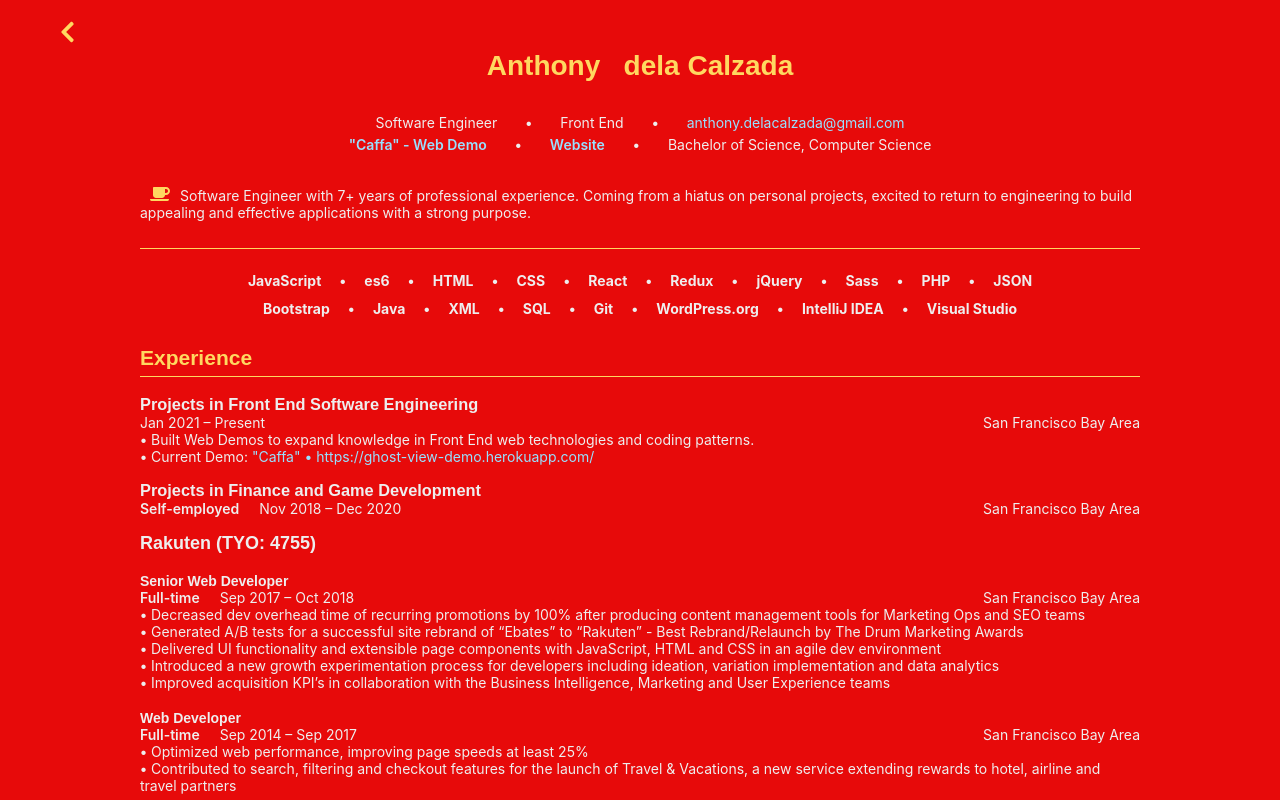
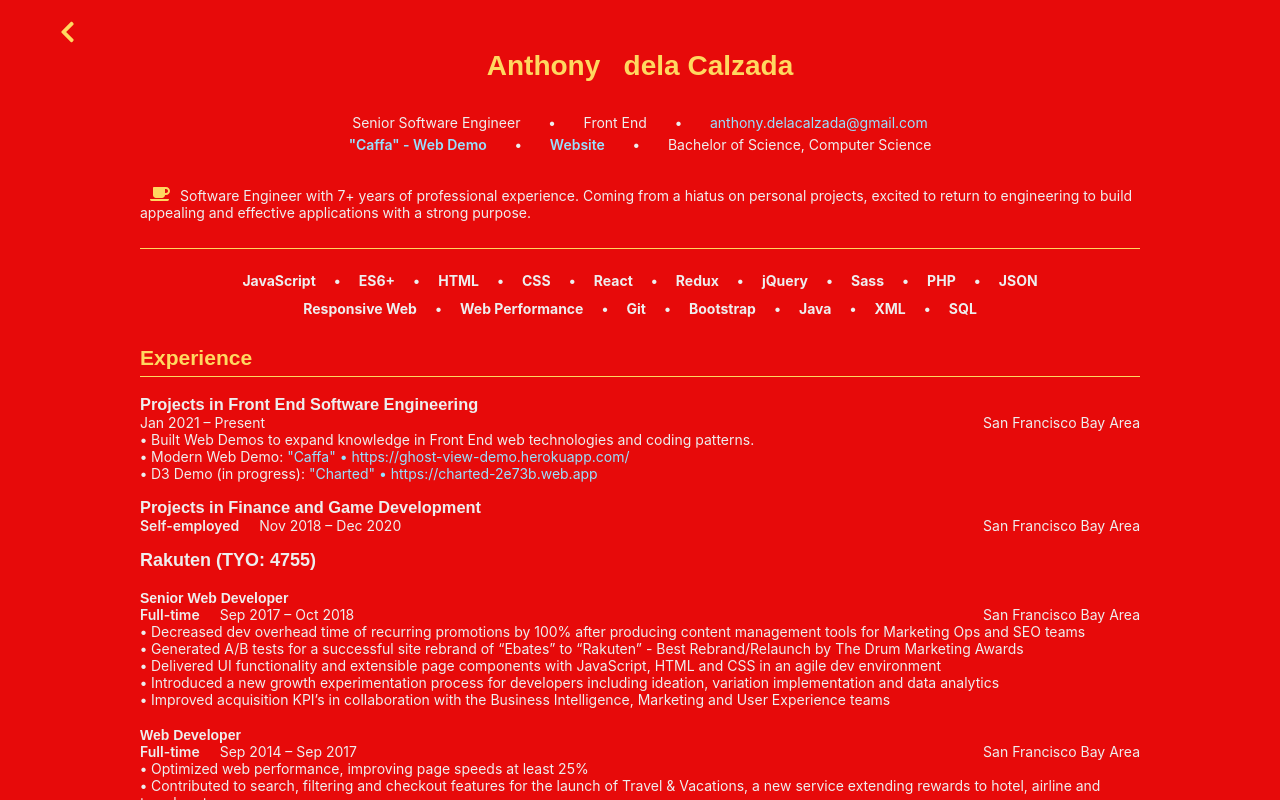
Before and after one commit to anthdclz/anthonymcmlxi, a React (Create React App) app: page /resume in a window 1280 px wide. Shown: the top 800 px of the page. Built offline with nearby package versions, Linux system fonts and the light colour scheme; what webfontloader would draw is missing.

Commit message:
Adjust Res Title, Skills and Experience

```diff
--- a/src/components/resume/resume.component.jsx
+++ b/src/components/resume/resume.component.jsx
@@ -14,7 +14,7 @@ class Resume extends React.Component {
                     <h1>Anthony&nbsp;&nbsp;&nbsp;dela Calzada</h1>
                     <div className='r-hdr-content'>
                         <div className='mob-hidden'>
-                            <span className='r-hdr-item'>Software Engineer</span>
+                            <span className='r-hdr-item'>Senior Software Engineer</span>
                             <span className='fw-sb'>•</span>
                             <span className='r-hdr-item'>Front End</span>
                             <span className='fw-sb'>•</span>
--- a/src/components/resume/resume.styles.scss
+++ b/src/components/resume/resume.styles.scss
@@ -53,5 +53,9 @@
             display: flex;
             justify-content: space-between;
         }
+
+        ::-webkit-scrollbar {
+            display: none;
+        }
     }
 }
--- a/src/components/resume/sub-exp.component.jsx
+++ b/src/components/resume/sub-exp.component.jsx
@@ -12,7 +12,8 @@ class SubExp extends React.Component {
                     <div>San Francisco Bay Area</div>
                 </div>
                 <span className='fw-sb'>•</span> Built Web Demos to expand knowledge in Front End web technologies and coding patterns.<br />
-                <span className='fw-sb'>•</span> Current Demo: <SimpleLink name='"Caffa" • https://ghost-view-demo.herokuapp.com/' url='https://ghost-view-demo.herokuapp.com/' /><br />
+                <span className='fw-sb'>•</span> Modern Web Demo: <SimpleLink name='"Caffa" • https://ghost-view-demo.herokuapp.com/' url='https://ghost-view-demo.herokuapp.com/' /><br />
+                <span className='fw-sb'>•</span> D3 Demo (in progress): <SimpleLink name='"Charted" • https://charted-2e73b.web.app' url='https://charted-2e73b.web.app' /><br />
                 <h3 className='m-bottom-0'>Projects in Finance and Game Development</h3>
                 <div className='resume-horiz'>
                     <div><span className='fw-sb'>Self-employed</span><span className='r-date'>Nov 2018 – Dec 2020</span></div>
--- a/src/components/resume/sub-skills.component.jsx
+++ b/src/components/resume/sub-skills.component.jsx
@@ -9,7 +9,7 @@ class SubSkills extends React.Component {
     }
     componentDidMount() {
         this.setState({
-            skills: ['JavaScript', 'es6', 'HTML', 'CSS', 'React', 'Redux', 'jQuery', 'Sass', 'PHP', 'JSON', 'Bootstrap', 'Java', 'XML', 'SQL', 'Git', 'WordPress.org', 'IntelliJ IDEA', 'Visual Studio']
+            skills: ['JavaScript', 'ES6+', 'HTML', 'CSS', 'React', 'Redux', 'jQuery', 'Sass', 'PHP', 'JSON', 'Responsive Web', 'Web Performance', 'Git', 'Bootstrap', 'Java', 'XML', 'SQL']
         });
     }
     render() {
--- a/src/pages/home-page/home-page.component.jsx
+++ b/src/pages/home-page/home-page.component.jsx
@@ -15,7 +15,7 @@ class HomePage extends React.Component {
                 <div className='page-wrapper'>
                     <div className='page-header m-top-60'>
                         <h2>Anthony&nbsp;&nbsp;&nbsp;dela Calzada</h2>
-                        <h3><span>Software Engineer</span><br className='web-hidden' /><span className='fw-sb mob-hidden'>•</span><span>Front End</span></h3>
+                        <h3><span>Senior Software Engineer</span><br className='web-hidden' /><span className='fw-sb mob-hidden'>•</span><span>Front End</span></h3>
                     </div>
                     <div className='page-divider'></div>
                     <div className='page-flex'>
```
